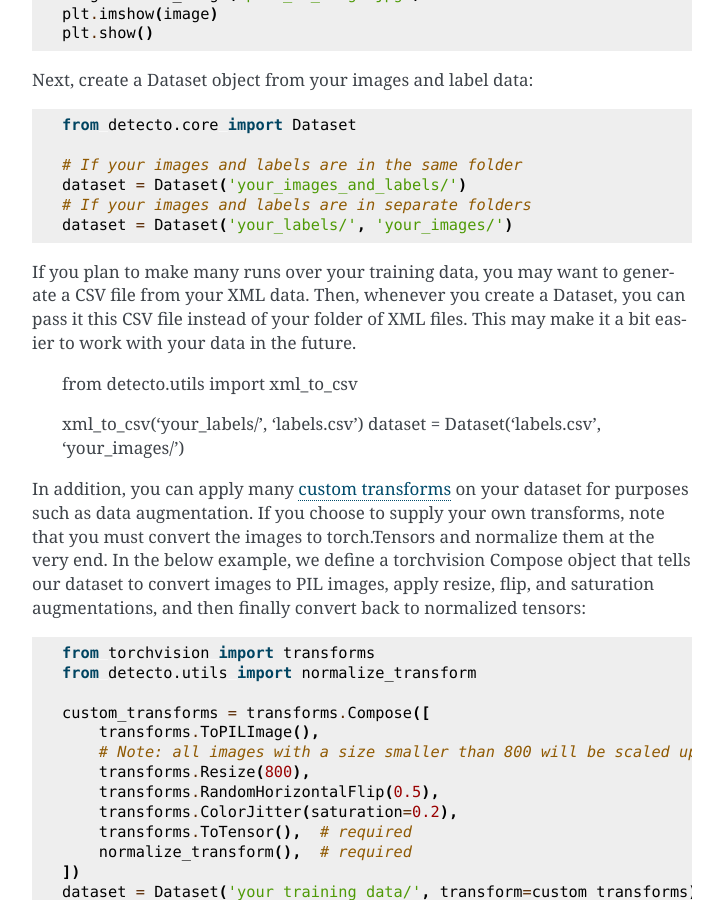
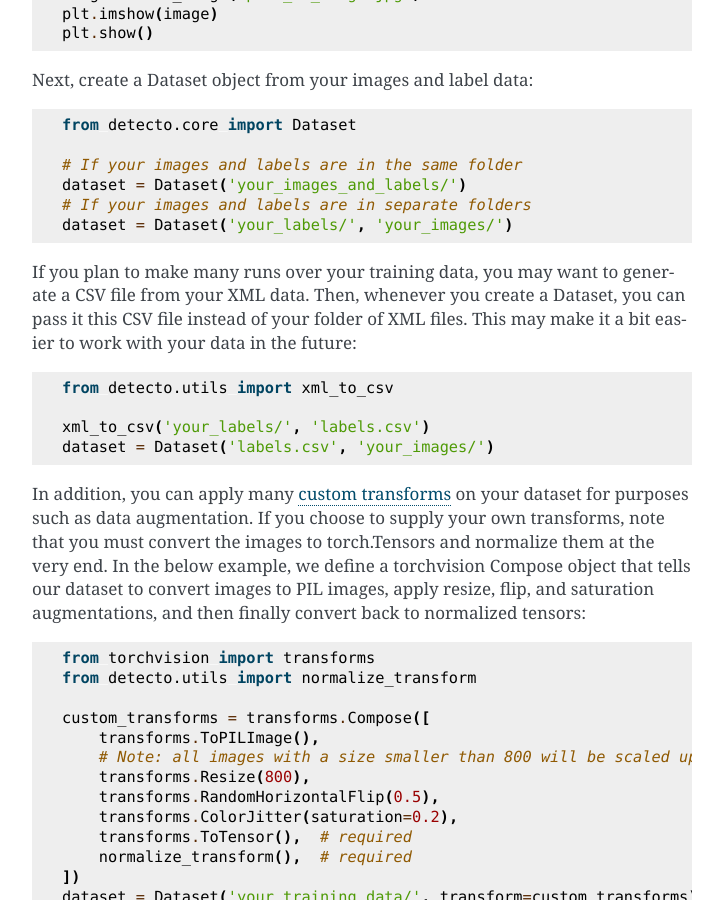
Before and after one commit to alankbi/detecto, a Sphinx documentation site: the page built from docs/usage/quickstart.rst, in a window 1280 px wide and 900 px high, scrolled down 2293 px. Shown: the whole window, without its empty margins (388-1111 px from the left). Built offline with Sphinx 7.4.7, drawn with Linux system fonts in a browser that asks for light colours.

Commit message:
Fix code block formatting

```diff
--- a/docs/usage/quickstart.rst
+++ b/docs/usage/quickstart.rst
@@ -124,7 +124,7 @@ Next, create a Dataset object from your images and label data::
 If you plan to make many runs over your training data, you may want
 to generate a CSV file from your XML data. Then, whenever you create a
 Dataset, you can pass it this CSV file instead of your folder of XML
-files. This may make it a bit easier to work with your data in the future.
+files. This may make it a bit easier to work with your data in the future::
 
     from detecto.utils import xml_to_csv
 
```
